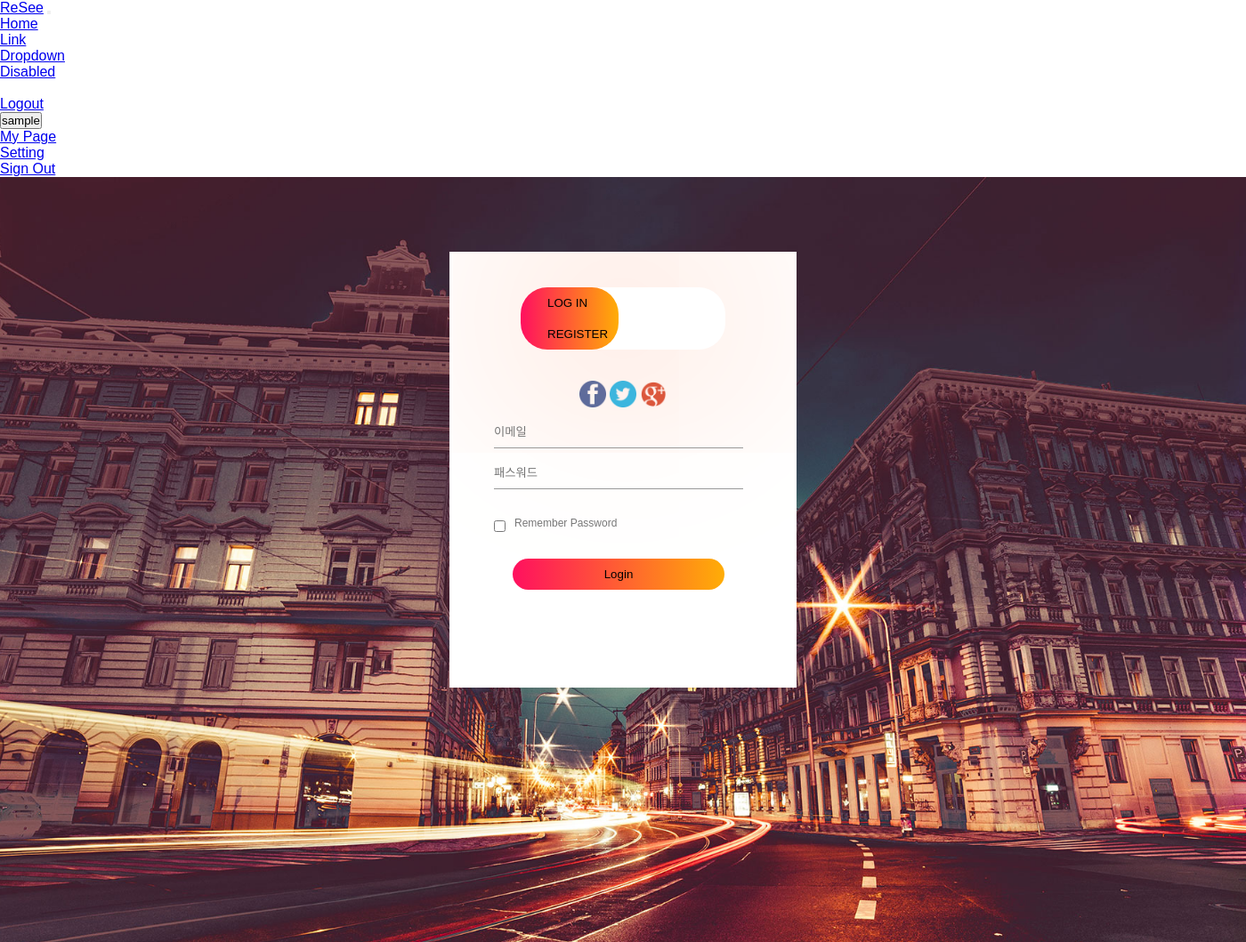
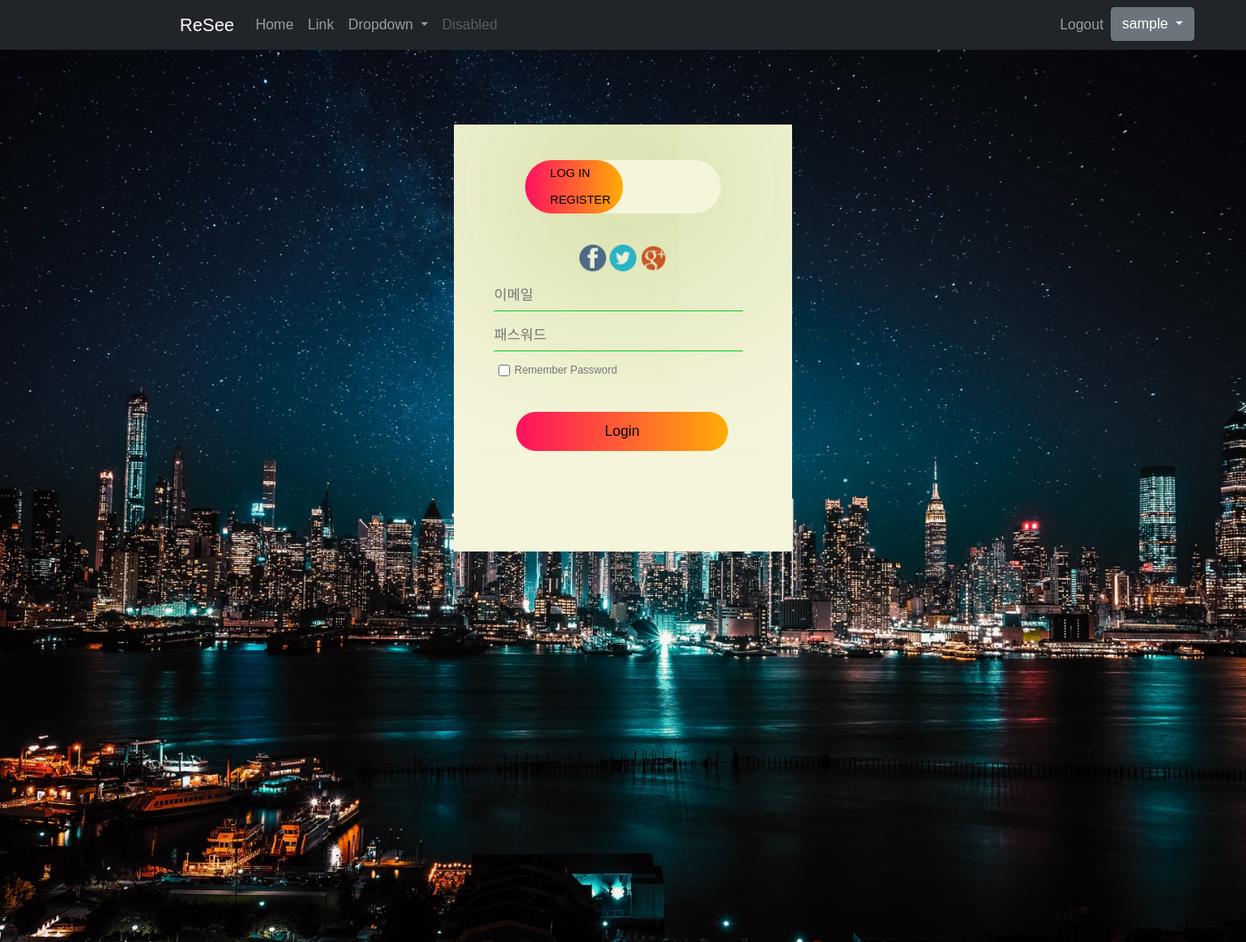
Before and after one commit to djgnfj-svg/ReSee, a Django app: page / in a window 1400 px wide; the page is wider, and only the part inside the window is pictured. Shown: that part at 89% size. Run offline with Django 4.2, Linux system fonts and the light colour scheme; the visitor is signed in with stand-in values (Sample User, id 1).

Commit message:
change style0.css -> ghost.css

```diff
--- a/Reviewer/static/css/style0.css
+++ b/Reviewer/static/css/ghost.css
@@ -2,6 +2,7 @@
     margin: 0;
     padding: 0;
     font-family: sans-serif;
+
 }
 .wrap {
     height: 100%;
@@ -9,27 +10,27 @@
     background-position: center;
     background-size: cover;
     position: absolute;
-    /* background-color: #ff105f; */
-    background-image: url(img/background.jpg);
+    background-image: url(img/back.jpg);
 }
 .form-wrap {
     width: 380px;
     height: 480px;
     position: relative;
     margin: 6% auto;
-    background: #fff;
+    background-color: beige;
     padding: 5px;
     overflow: hidden;
 }
 .button-wrap {
-    width: 230px;
+    width: 220px;
     margin: 35px auto;
     position: relative;
-    box-shadow: 0 0 600px 9px #fcae8f;
-    border-radius: 30px;
+    box-shadow: 0 0 500px 19px #7da00af3;
+    border-radius: 300px;
 }
 .togglebtn {
-    padding: 10px 30px;
+    font-size:smaller;
+    padding: 5px 28px;
     cursor: pointer;
     background: transparent;
     border: 0;
@@ -54,40 +55,39 @@
     width: 30px ;
     cursor: pointer;
 }
-.input-group {
-    top: 180px;
+.input-group-adon {
+    top: 170px;
     position: absolute;
     width: 280px;
     transition: .5s;
 }
 .input-field {
     width: 100%;
-    padding: 10px 0;
-    margin: 5px 0;
+    padding: 5px 0;
+    margin: 5px -5;
     border: none;
-    border-bottom: 1px solid #999;
+    border-bottom: 1px solid rgb(21, 206, 46);
     outline: none;
     background: transparent;
 }
-.submit {
+ .submit {
     width: 85%;
-    padding: 10px 30px;
-    cursor: pointer;
+    padding: 10px 20px;
+    cursor: grab;
     display: block;
-    margin: auto;
+    margin: 10px 20px;
     background: linear-gradient(to right, #ff105f, #ffad06);
     border: 0;
-    outline: none;
     border-radius: 30px;
 }
 .checkbox {
-    margin: 30px 10px 30px 0;
+    margin: 10px 5px 30px 0;
 }
 span {
     color: #777;
     font-size: 12px;
-    bottom: 68px;
-    position: absolute;
+    bottom: 3px;
+    position: relative;
 }
 #login {
     left: 50px;
@@ -95,3 +95,18 @@
 #register {
     left: 450px;
 }
+.round{
+    border-bottom-right-radius:15px;
+    border-bottom-left-radius:15px;
+   -moz-border-radius-bottomright:15px;
+   -moz-border-radius-bottomleft:15px;
+   -webkit-border-bottom-right-radius:15px;
+   -webkit-border-bottom-left-radius:15px;
+
+    -moz-border-radius-topright:15px;
+    -moz-border-radius-topleft:15px;
+    -webkit-border-top-right-radius:15px;
+    -webkit-border-top-left-radius:15px;
+    border-top-right-radius:15px;
+    border-top-left-radius:15px;
+     }
--- a/templates/login.html
+++ b/templates/login.html
@@ -2,8 +2,8 @@
 <html>
     <head>
         <title>로그인 / 회원가입 폼 템플릿</title>
-        <link rel="stylesheet" href="{%static 'css/style0.css' %}">
-        <script src="https://cdn.jsdelivr.net/npm/vue/dist/vue.js"></script>
+        <link href="https://cdn.jsdelivr.net/npm/bootstrap@5.0.2/dist/css/bootstrap.min.css" rel="stylesheet" integrity="sha384-EVSTQN3/azprG1Anm3QDgpJLIm9Nao0Yz1ztcQTwFspd3yD65VohhpuuCOmLASjC" crossorigin="anonymous">
+        <link rel="stylesheet"  href="{%static 'css/ghost.css' %}">
     </head>
     <body>
         {% include 'top.html' %}
@@ -19,7 +19,7 @@
                     <img src="{% static 'css/img/tw.png' %}" alt="twitter">
                     <img src="{% static 'css/img/gl.png' %}" alt="google">
                 </div>
-                <form id="login" action="" class="input-group" method="post">
+                <form id="login" action="" class="input-group-adon" method="post">
                     {% if msg %}
                     <p class="text-center text-sm text-danger">{{ msg }} {{ request.session.id}}</p>
                     {% endif %}
@@ -29,7 +29,7 @@
                     <input type="checkbox" class="checkbox"><span>Remember Password</span>
                     <button class="submit" name="login" action="home">Login</button>
                 </form>
-                <form id="register" action="" class="input-group" method="post">
+                <form id="register" action="" class="input-group-adon" method="post">
                     {{ form_register.username }}
                     {{ form_register.password1 }}
                     {{ form_register.password2 }}
@@ -59,4 +59,5 @@
 
         </script>
     </body>
+
 </html>
--- a/templates/top.html
+++ b/templates/top.html
@@ -1,7 +1,7 @@
 {% load static %}
 <!DOCTYPE html>
 <html lang="en">
-<!-- <head>
+<head>
     <meta charset="UTF-8">
     <meta http-equiv="X-UA-Compatible" content="IE=edge">
     <meta name="viewport" content="width=device-width, initial-scale=1.0">
@@ -16,7 +16,7 @@
         left:150px;
     }
 
-    div ul li#login{
+    div ul li#login_temp{
         position: relative;
         left: 600px
     }
@@ -25,7 +25,7 @@
       font-weight: 700;
     }
     </style>
-</head> -->
+</head>
 <body>
     <nav class="navbar navbar-expand-lg navbar-dark bg-dark">
         <div class="container" id="a">
@@ -51,19 +51,19 @@
               </li>
 
               {% if user.is_active %}
-              <li class="nav-item" id="login">
+              <li class="nav-item" id="login_temp">
                   <a class="nav-link" href="{% url 'login' %}"></a>
                 </li>
-                <li class="nav-item" id="login">
+                <li class="nav-item" id="login_temp">
                     <a class="nav-link" href="{% url 'logout' %}">Logout</a>
                   </li>
-                  <li class="nav-item" id="login">
+                  <li class="nav-item" id="login_temp">
                     <div class="dropdown">
                       <button class="btn btn-secondary dropdown-toggle" type="button" id="dropdownMenuButton1" data-bs-toggle="dropdown" aria-expanded="false">
                         {{ request.user.username }}
                       </button>
                       <ul class="dropdown-menu" aria-labelledby="dropdownMenuButton1">
-                        <li><a class="dropdown-item" href="board">My Page</a></li>
+                        <li><a class="dropdown-item" href="#">My Page</a></li>
                         <li><a class="dropdown-item" href="#">Setting</a></li>
                         <li>
                           <a class="dropdown-item" href="{% url 'logout' %}">Sign Out</a>
@@ -72,9 +72,9 @@
                     </div>
                   {% else %}
 
-                  <li class="nav-item" id="login">
+                  <li class="nav-item" id="login_temp">
                       <a class="nav-link" href="{% url 'admin:index' %}">Admin</a>
-                  <li class="nav-item" id="login">
+                  <li class="nav-item" id="login_temp">
                     <a class="nav-link" href="{% url 'login'  %}">Sign Up</a>
                   </li>
                     </li>
```
Also changed, not shown: Reviewer/static/css/img/1506.png (added), Reviewer/static/css/img/back.jpg (added).
